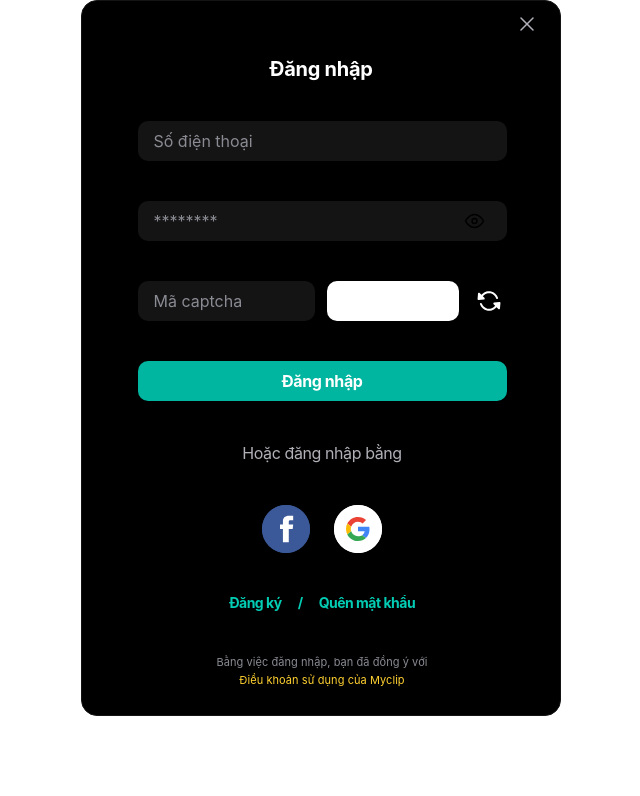
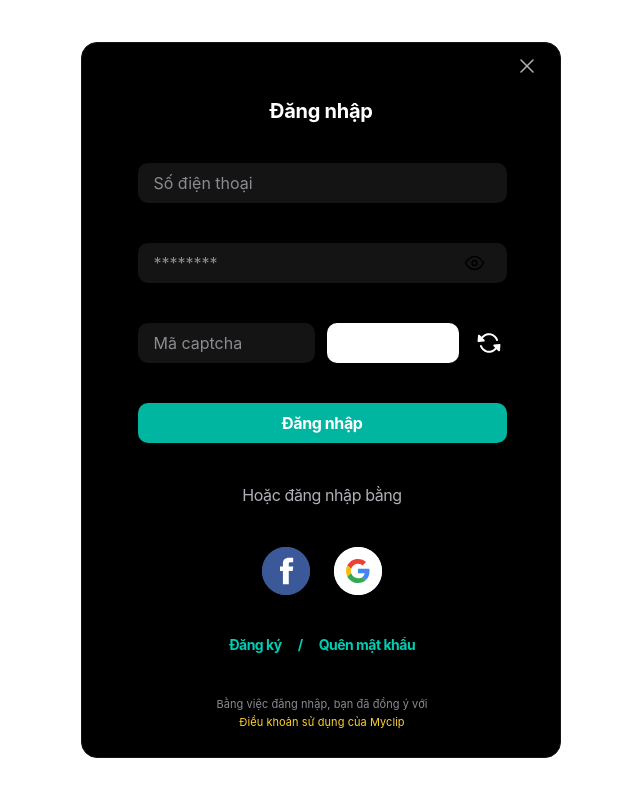
Before and after one commit to LinhBM/my-clip, a React (Create React App) app: page / in a window 1280 px wide. Shown: the top 796 px of the page, without its empty margins (319-959 px from the left). Built offline with nearby package versions, Linux system fonts and the light colour scheme.

Commit message:
sap xep lai file

```diff
--- a/src/App.js
+++ b/src/App.js
@@ -1,23 +1,8 @@
-import logo from './logo.svg';
-import './App.css';
-
+import Login from "./pages/Login/Login";
 function App() {
   return (
     <div className="App">
-      <header className="App-header">
-        <img src={logo} className="App-logo" alt="logo" />
-        <p>
-          Edit <code>src/App.js</code> and save to reload.
-        </p>
-        <a
-          className="App-link"
-          href="https://reactjs.org"
-          target="_blank"
-          rel="noopener noreferrer"
-        >
-          Learn React
-        </a>
-      </header>
+      <Login />
     </div>
   );
 }
--- a/src/index.js
+++ b/src/index.js
@@ -1,7 +1,7 @@
 import React from "react";
 import ReactDOM from "react-dom/client";
 import "./index.css";
-import Login from "./Login/Login";
+import Login from "./App";
 import reportWebVitals from "./reportWebVitals";
 
 const root = ReactDOM.createRoot(document.getElementById("root"));
--- a/src/Login/Login.js
+++ b/src/pages/Login/Login.js
@@ -30,7 +30,7 @@ function Login() {
   console.log(typeof obj);
 
   return (
-    <div className="font-inter relative w-[480px] h-[716px] bg-[#000000] border border-solid border-[#141414] rounded-2xl mx-auto top-0 right-0 bottom-0 left-0">
+    <div className="font-inter absolute w-[480px] h-[716px] bg-[#000000] border border-solid border-[#141414] rounded-2xl m-auto top-0 right-0 bottom-0 left-0">
       <div className="absolute w-6 h-6 top-4 right-4">
         <Svg.Close />
       </div>
```
Also changed, not shown: src/pages/Login/InternetStatus.js (renamed from src/Login/InternetStatus.js), src/pages/Login/Svg.js (renamed from src/Login/Svg.js).
